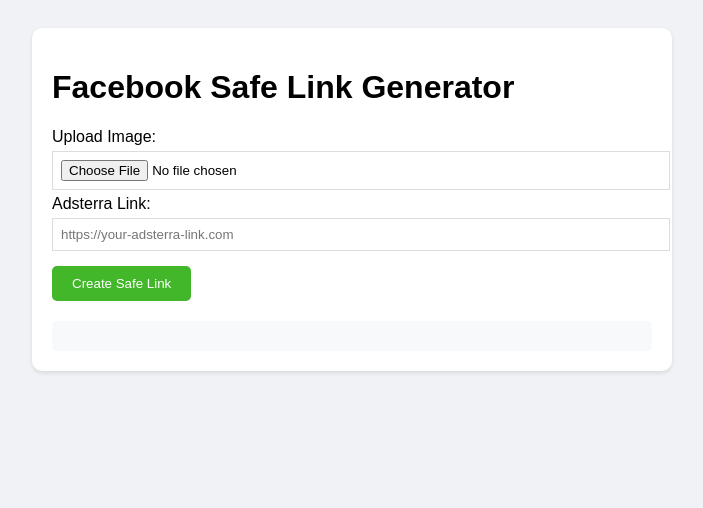
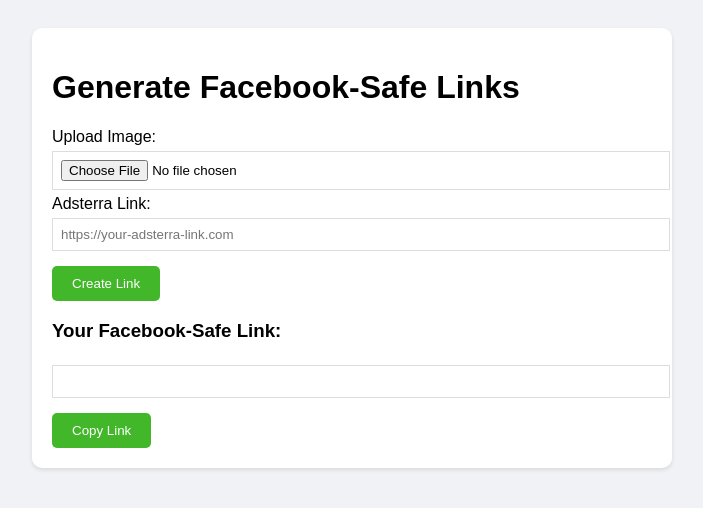
Before and after one commit to itzshaan/antique.bookstore, a plain HTML site: page index.html in a window 1280 px wide. Shown: the whole page, without its empty margins (288-991 px from the left). Drawn offline with Linux system fonts and the light colour scheme.

Commit message:
index.html

```diff
--- a/index.html
+++ b/index.html
@@ -1,12 +1,12 @@
 <!DOCTYPE html>
 <html>
 <head>
-    <title>Link Generator</title>
+    <title>Facebook Link Generator</title>
     <link rel="stylesheet" href="style.css">
 </head>
 <body>
     <div class="container">
-        <h1>Facebook Safe Link Generator</h1>
+        <h1>Generate Facebook-Safe Links</h1>
 
         <div class="form-group">
             <label>Upload Image:</label>
@@ -18,9 +18,13 @@
             <input type="text" id="adLink" placeholder="https://your-adsterra-link.com">
         </div>
 
-        <button onclick="generate()">Create Safe Link</button>
+        <button onclick="generate()">Create Link</button>
 
-        <div id="result" class="result-box"></div>
+        <div id="result">
+            <h3>Your Facebook-Safe Link:</h3>
+            <input type="text" id="generatedLink" readonly>
+            <button onclick="copyLink()">Copy Link</button>
+        </div>
     </div>
 
     <script src="script.js"></script>
```
